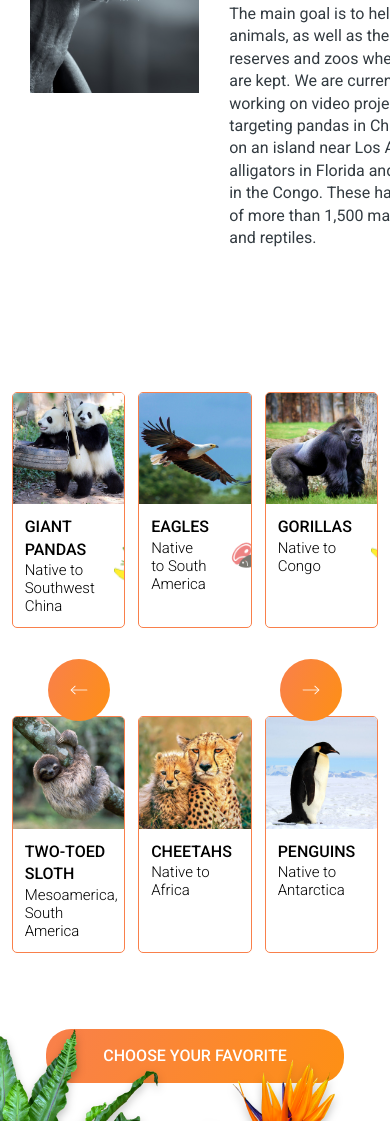
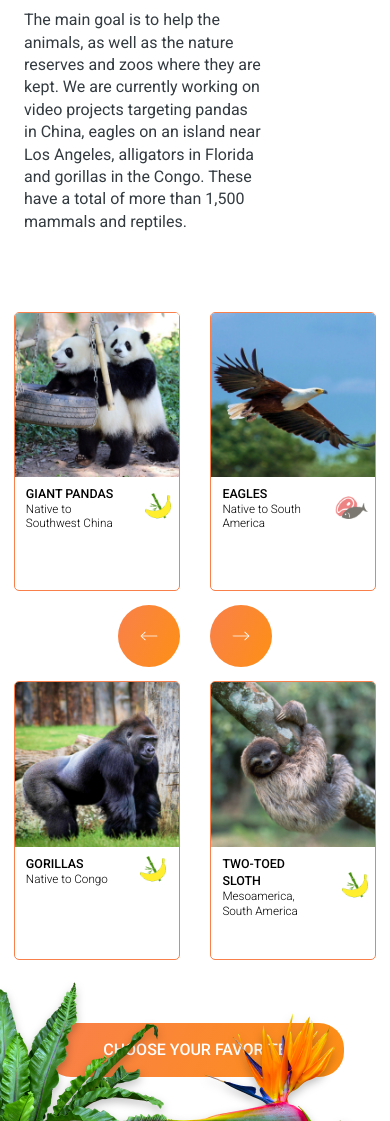
Before and after one commit to ikoroleva/online-zoo, a website: page pages/petstory/index.html in a window 390 px wide. Shown: the part 879-2000 px from the top of the page. Drawn offline with Linux system fonts and the light colour scheme.

Commit message:
feat: grid for pet section

```diff
--- a/assets/styles/header.css
+++ b/assets/styles/header.css
@@ -7,6 +7,7 @@
     display: flex;
     width: 100%;
     justify-content: flex-start;
+    z-index: 3;
 
 }
 
--- a/pages/petstory/index.html
+++ b/pages/petstory/index.html
@@ -80,12 +80,11 @@
             <!-- PETS BLOCK-->
             <section class="pets">
                 <div class="pets__gallery">
-                    <div class="pets__gallery__nav left">
+                    <div class="item pets__gallery__nav left">
                         <button class="pets__button__arrow arrow_left"><img src="..\..\assets\icons\arrow-left.png"
                                 alt="arrow left"></button>
                     </div>
-                    <div class="pets__cards">
-                        <div class="pet__card" id="card-panda">
+                    <div class="item pet__card" id="card-panda">
                         <div class="pet__card__pic">
                             <img src="..\..\assets\images\pandas.png" alt="cute pandas">
                         </div>
@@ -99,7 +98,7 @@
                         </div>
 
                     </div>
-                        <div class="pet__card" id="card-eagle">
+                    <div class="item pet__card" id="card-eagle">
                         <div class="pet__card__pic">
                             <img src="..\..\assets\images\eagle.png" alt="strong eagle">
                         </div>
@@ -112,7 +111,7 @@
                                 alt="meat based diet icon">
                         </div>
                     </div>
-                        <div class="pet__card" id="card-gorilla">
+                    <div class="item pet__card" id="card-gorilla">
                         <div class="pet__card__pic">
                             <img src="..\..\assets\images\gorilla.png" alt="friendly gorilla">
                         </div>
@@ -125,7 +124,7 @@
                                 alt="plant based diet icon">
                         </div>
                     </div>
-                        <div class="pet__card" id="card-sloth">
+                    <div class="item pet__card" id="card-sloth">
                         <div class="pet__card__pic">
                             <img src="..\..\assets\images\sloth.png" alt="charming sloth">
                         </div>
@@ -138,7 +137,7 @@
                                 alt="plant based diet icon">
                         </div>
                     </div>
-                        <div class="pet__card" id="card-cheetah">
+                    <div class="item pet__card" id="card-cheetah">
                         <div class="pet__card__pic">
                             <img src="..\..\assets\images\cheetah.png" alt="mother cheetah with cub">
                         </div>
@@ -151,7 +150,7 @@
                                 alt="meat based diet icon">
                         </div>
                     </div>
-                        <div class="pet__card" id="card-pinguin">
+                    <div class="item pet__card" id="card-pinguin">
                         <div class="pet__card__pic">
                             <img src="..\..\assets\images\pinguin.png" alt="funny penguin">
                         </div>
@@ -164,13 +163,12 @@
                                 alt="meat based diet icon">
                         </div>
                     </div>
-                    </div>
-                    <div class="pets__gallery__nav right">
+                    <div class="item pets__gallery__nav right">
                         <button class="pets__button__arrow arrow_right"><img src="..\..\assets\icons\arrow-right.png"
                                 alt="arrow right"></button>
                     </div>
                 </div>
-                <button class="pets__button btn_1">Choose your favorite</button>
+                <button class="item pets__button btn_1">Choose your favorite</button>
                 <div class="pets__section__picture_left"></div>
                 <div class="pets__section__picture_left_big"></div>
                 <div class="pets__section__picture_right"></div>
--- a/pages/petstory/style.css
+++ b/pages/petstory/style.css
@@ -9,6 +9,8 @@
     background-size: cover;
     display: flex;
     justify-content: flex-end;
+    background-position-x: center;
+    background-position-y: center;
 }
 
 .watch-online__content {
@@ -49,6 +51,30 @@
     position: relative;
     left: 184px;
 
+}
+
+@media (max-width: 1399px) {
+    .watch-online {
+        height: 584px;
+    }
+
+    .watch-online__content {
+        width: 50%;
+    }
+
+    .watch-online__circle {
+        width: 380px;
+        height: 380px;
+    }
+
+    .watch-online__text {
+        font-size: 86.496px;
+        margin: 4rem 3rem;
+    }
+
+    .watch-online__button {
+        left: 8rem;
+    }
 }
 
 @media (max-width: 1299px) {
@@ -294,6 +320,32 @@
     }
 }
 
+@media (max-width: 640px) {
+    .backstage__content__picture {
+        display: none;
+    }
+
+    .backstage__content {
+        padding: 0;
+    }
+
+    .backstage__content__text {
+        margin: 3.9rem 8rem 3.9rem 1.5rem;
+    }
+
+    .backstage__content__text>h4 {
+        margin: 1.8rem 0 0 0;
+    }
+
+    .backstage__section-picture {
+        display: flex;
+        width: 20%;
+        height: 476px;
+        background-size: cover;
+        top: 0;
+    }
+}
+
 /* PETS BLOCK */
 
 .pets {
@@ -302,16 +354,30 @@
     justify-content: center;
     align-items: center;
     width: 100%;
-    padding: 10rem 0 6rem 0;
+    padding: 10.3rem 0 6rem 0;
     position: relative;
 }
 
 .pets__gallery {
-    max-width: 83%;
+    width: 83%;
     margin: 0 auto;
-    display: flex;
-    align-items: center;
-    justify-content: center;
+    display: grid;
+    row-gap: 1.1rem;
+    column-gap: 1.7rem;
+    grid-template-rows: 1fr 1fr;
+    grid-template-columns: auto auto auto auto auto;
+}
+
+.item.pets__gallery__nav.left {
+    grid-row: 1 / 3;
+    grid-column: 1;
+    align-self: center;
+}
+
+.item.pets__gallery__nav.right {
+    grid-row: 1 / 3;
+    grid-column: 5;
+    align-self: center;
 }
 
 .pets__cards {
@@ -321,14 +387,37 @@
     margin: 0 1%;
 }
 
+#card-panda {
+    grid-column: 2;
+}
+
+#card-eagle {
+    grid-column: 3;
+}
+
+#card-gorilla {
+    grid-column: 4;
+}
+
+#card-sloth {
+    grid-column: 2;
+}
+
+#card-cheetah {
+    grid-column: 3;
+}
+
+#card-pinguin {
+    grid-column: 4;
+
+}
+
 .pet__card {
-    width: 31%;
     border: 1px solid #f9804b;
     border-radius: 5px;
     display: flex;
     flex-direction: column;
     justify-content: flex-start;
-    margin: .6% .7%;
     overflow: hidden;
 }
 
@@ -447,6 +536,8 @@
 }
 
 @media (max-width: 1399px) {
+
+
     .pets__section__picture_left {
         display: flex;
         width: 20%;
@@ -484,26 +575,69 @@
 
     .pets {
         width: 100%;
-        padding: 8.9rem 0;
+        padding: 9rem 0 8.6rem;
+    }
+
+    .pets__gallery {
+        width: 93%;
+        display: grid;
+        row-gap: 0.8rem;
+        column-gap: 1.9rem;
+        grid-template-rows: 4.5fr 0.5fr 4.5fr;
+        grid-template-columns: 1fr 1fr 1fr;
     }
 
     .pets__cards {
         margin: 0 3%;
     }
 
-    .pet__card {
-        margin: 0 0 5.5rem 0;
+    .pet__card {}
+
+    .item.pets__gallery__nav.left {
+        grid-row: 2;
+        grid-column: 2;
+        display: flex;
     }
 
-    .pets__gallery__nav {
-        position: absolute;
+    #card-panda {
+        grid-column: 1;
+        grid-row: 1;
     }
 
-    .pets__gallery {
-        max-width: 100%;
+    #card-eagle {
+        grid-column: 2;
+        grid-row: 1;
     }
 
-    .pets__gallery__nav {
+    #card-gorilla {
+        grid-column: 3;
+        grid-row: 1;
+    }
+
+    #card-sloth {
+        grid-column: 1;
+        grid-row: 3;
+    }
+
+    #card-cheetah {
+        grid-column: 2;
+        grid-row: 3;
+    }
+
+    #card-pinguin {
+        grid-column: 3;
+        grid-row: 3;
+
+    }
+
+    .item.pets__gallery__nav.right {
+        grid-row: 2;
+        grid-column: 2;
+        display: flex;
+        flex-direction: row-reverse;
+    }
+
+    /* .pets__gallery__nav {
         display: flex;
         width: 50%;
         top: 42%;
@@ -520,7 +654,7 @@
         right: 0;
         flex-direction: row-reverse;
         padding-left: 5.3rem;
-    }
+    } */
 
     .pets__section__picture_left {
         position: absolute;
@@ -534,8 +668,89 @@
     }
 
     .pets__button {
-        margin-top: -12px;
+        margin-top: 84px;
     }
+}
+
+@media (max-width: 640px) {
+    .pets {
+        padding: 1rem 0 6.3rem;
+    }
+
+    .pets__gallery {
+        width: 93%;
+        display: grid;
+        row-gap: 0.9rem;
+        column-gap: 1.9rem;
+        grid-template-rows: 4.5fr 0.5fr 4.5fr;
+        grid-template-columns: 1fr 1fr;
+    }
+
+    .item.pets__gallery__nav.left {
+        grid-row: 2;
+        grid-column: 1;
+        display: flex;
+        justify-content: flex-end;
+    }
+
+    #card-panda {
+        grid-column: 1;
+        grid-row: 1;
+    }
+
+    #card-eagle {
+        grid-column: 2;
+        grid-row: 1;
+    }
+
+    #card-gorilla {
+        grid-column: 1;
+        grid-row: 3;
+    }
+
+    #card-sloth {
+        grid-column: 2;
+        grid-row: 3;
+    }
+
+    #card-cheetah {
+        display: none;
+    }
+
+    #card-pinguin {
+        display: none;
+    }
+
+    .item.pets__gallery__nav.right {
+        grid-row: 2;
+        grid-column: 2;
+        display: flex;
+        flex-direction: row;
+    }
+
+    .pet__card__title {
+        margin: 0.5rem 0.7rem;
+    }
+
+    .pet__card__title>h3 {
+        font-size: 12.4695px;
+    }
+
+    .pet__card__title>p {
+        font-size: 11.6901px;
+    }
+
+    .pet__card__description>img {
+        width: 37px;
+        height: 29px;
+        margin: 7px 7px;
+        object-fit: contain;
+    }
+
+    .pets__button {
+        margin-top: 63px;
+    }
+
 }
 
 /*  PICK AND FEED A FRIEND BLOCK */
```
Lines whose indentation alone changed are shown as unchanged.
